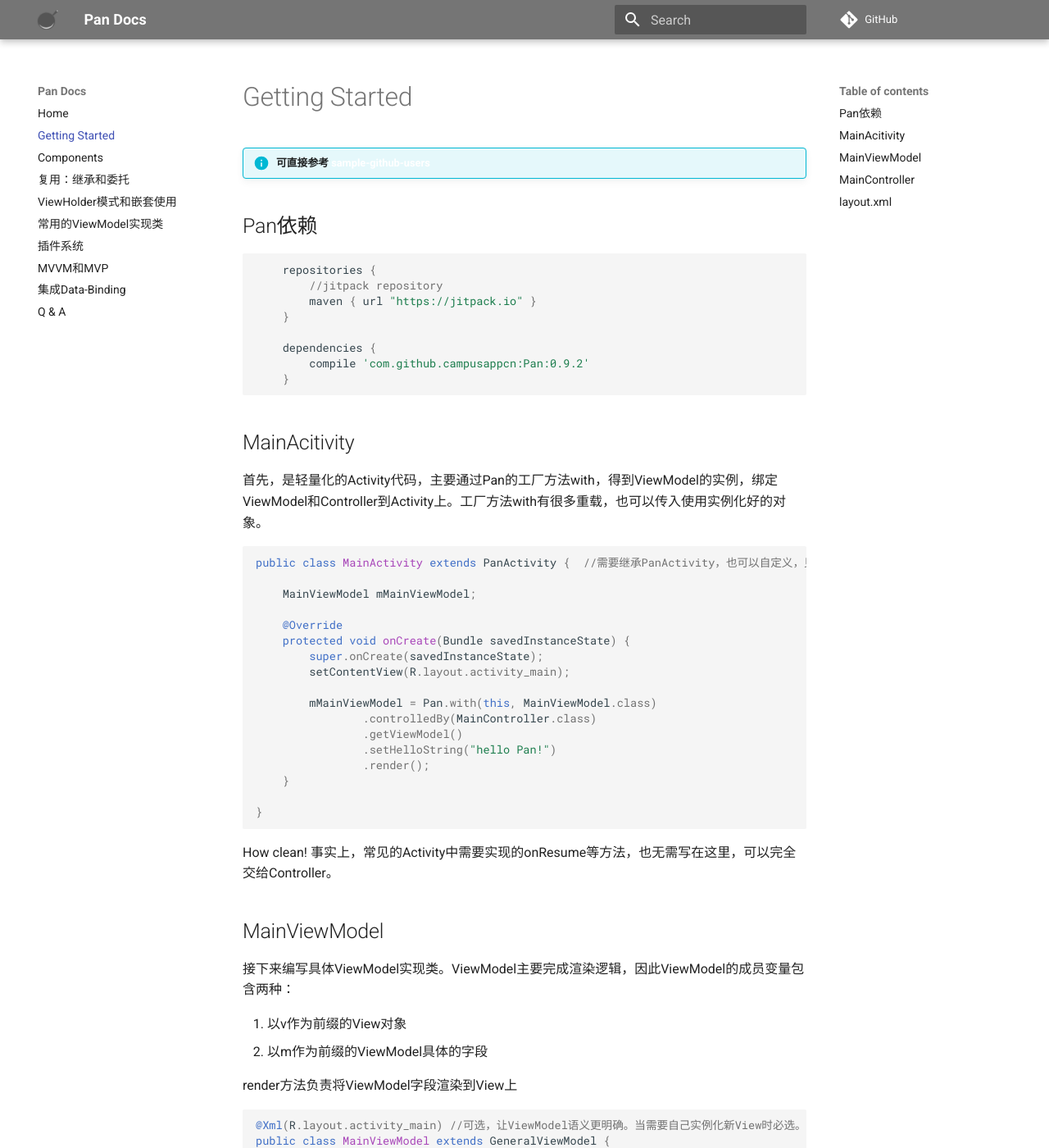
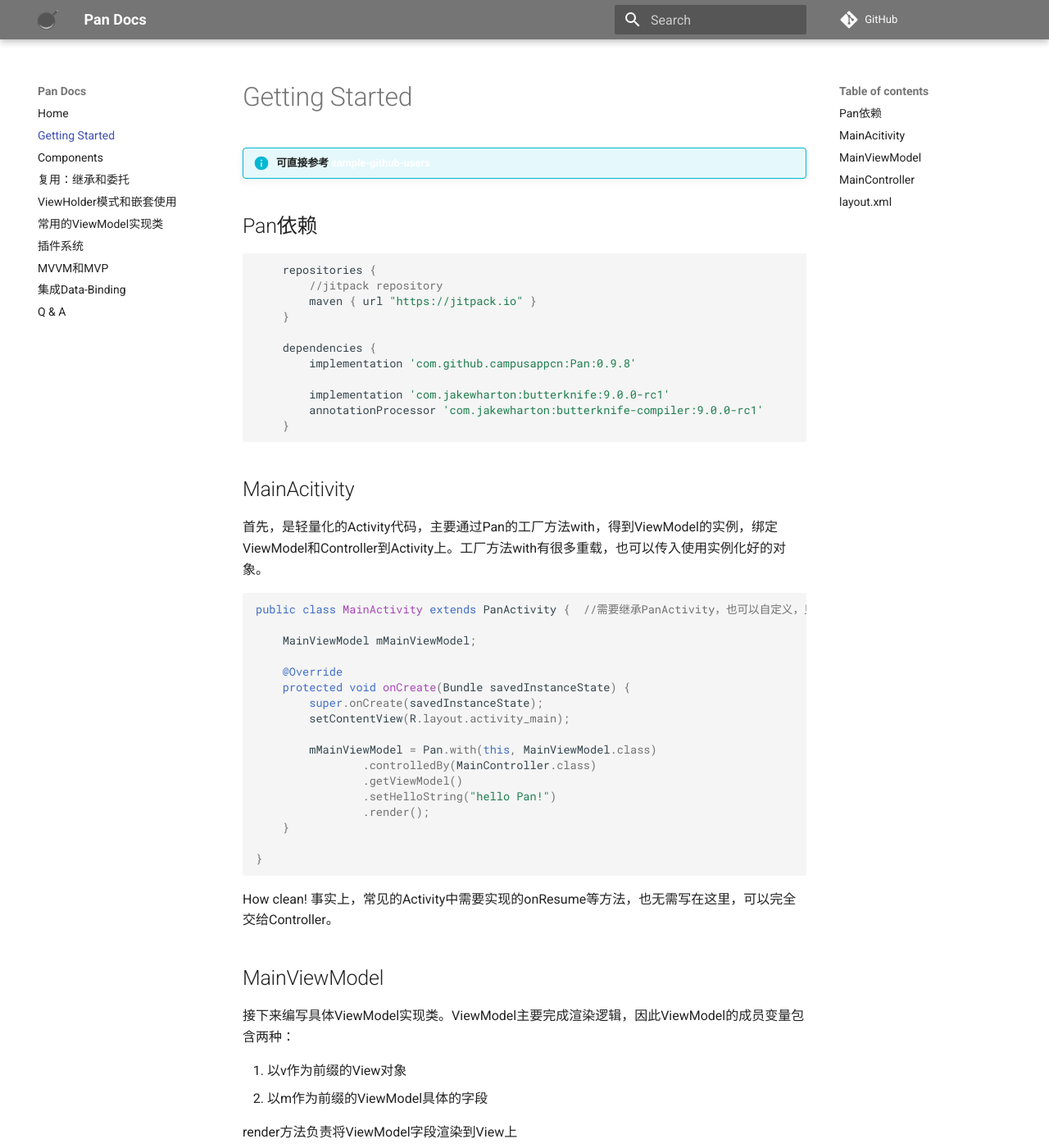
Before and after one commit to campusappcn/Pan-Documentation, an MkDocs documentation site: the page built from docs/Getting_Started.md, in a window 1280 px wide and 1400 px high. Shown: the whole window at 82% size. Built offline with MkDocs 1.6.1 and Material for MkDocs 9.7.7, drawn with Linux system fonts in a browser that asks for light colours; comment, search, counter and statistics services are not loaded; old or Windows-style settings are respelled for this version of MkDocs.

Commit message:
upgrade pan version and butterknife

````diff
--- a/docs/Getting_Started.md
+++ b/docs/Getting_Started.md
@@ -11,7 +11,10 @@
 	}
 
 	dependencies {
-        compile 'com.github.campusappcn:Pan:0.9.2'
+        implementation 'com.github.campusappcn:Pan:0.9.8'
+
+        implementation 'com.jakewharton:butterknife:9.0.0-rc1'
+        annotationProcessor 'com.jakewharton:butterknife-compiler:9.0.0-rc1'
 	}
 ```
 
````
Also changed, not shown: other parts of docs/Getting_Started.md (+1 -1 lines), docs/Components.md (+1 -1 lines), docs/MVVM_MVP.md (+2 -2 lines), docs/ViewHolder模式和嵌套使用.md (+2 -2 lines).
